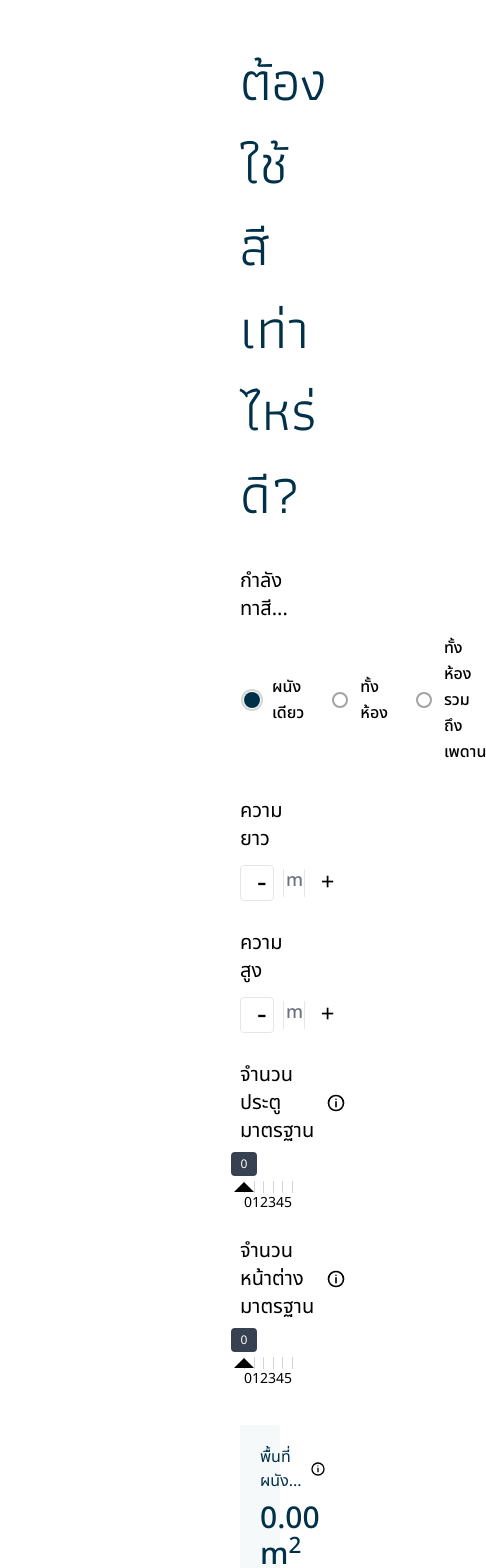
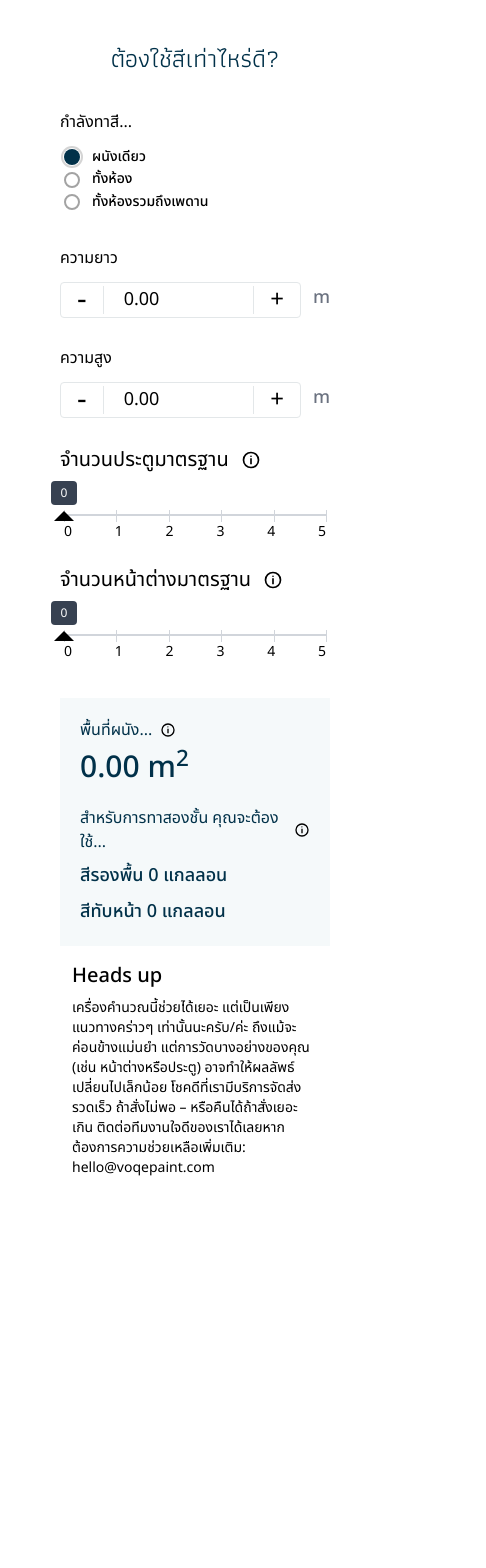
Before and after one commit to AungKyawPhyo1142/paint-calculator, a React (Vite) app: page / in a window 390 px wide. Shown: the top 1568 px of the page, 486 px wide, since content can reach past the window. After the commit the page ends 1218 px from the top, so only its background shows below. Built offline with nearby package versions, Linux system fonts and the light colour scheme.

Commit message:
style: responsive

```diff
--- a/src/App.tsx
+++ b/src/App.tsx
@@ -100,15 +100,15 @@ function App() {
 
   return (
     <>
-      <div className=" min-h-screen w-full flex flex-col items-center justify-center font-noto-thai px-60 py-10">
+      <div className=" min-h-screen w-full flex flex-col items-center justify-center font-noto-thai px-5 py-10 md:px-60 sm:px-3">
         <div className=" px-10  w-full">
-          <h1 className="text-[#013149] text-[55px] text-center athiti-regular">
+          <h1 className="text-[#013149] sm:text-[55px] text-[25px] text-center athiti-regular">
             ต้องใช้สีเท่าไหร่ดี?
           </h1>
           <div className="mt-8">
-            <h3 className="text-xl text-[#000]">กำลังทาสี...</h3>
-            <div className="mt-3 flex gap-x-6 items-center">
-              <div className="flex items-center gap-x-2">
+            <h3 className="sm:text-xl text-base text-[#000]">กำลังทาสี...</h3>
+            <div className="mt-3 flex gap-x-6 sm:items-center sm:flex-row flex-col items-start">
+              <div className="flex  items-center gap-x-2 ">
                 <RadioBox
                   name="roomType"
                   id="singleWall"
@@ -162,7 +162,7 @@ function App() {
                     <InfoIcon className="w-4 h-4 " />
                   </a>
                   <Tooltip anchorSelect=".walls-tooltip" place="right">
-                    <p>
+                    <p className="sm:text-base text-xs">
                       The total area of walls to paint, with windows and doors
                       removed
                     </p>
@@ -181,17 +181,19 @@ function App() {
                     <InfoIcon className="w-4 h-4 " />
                   </a>
                   <Tooltip anchorSelect=".paint-tooltip" place="right">
-                    <p>Enough for two coats, with +10% allowance included</p>
+                    <p className="sm:text-base text-xs">
+                      Enough for two coats, with +10% allowance included
+                    </p>
                   </Tooltip>
                 </div>
-                <h1 className="text-3xl font-[500]">
+                <h1 className="text-lg sm:text-3xl font-[500]">
                   สีรองพื้น {amountOfPrimer} แกลลอน
                 </h1>
-                <h1 className="text-3xl font-[500]">
+                <h1 className="text-lg sm:text-3xl font-[500]">
                   สีทับหน้า {amountOfPaint} แกลลอน
                 </h1>
                 {roomType === "wholeRoomWithCel" && (
-                  <h1 className="text-3xl font-[500]">
+                  <h1 className="text-lg sm:text-3xl font-[500]">
                     สีทาเพดาน {amountOfCeilingPaint} แกลลอน
                   </h1>
                 )}
--- a/src/components/RadioBox.tsx
+++ b/src/components/RadioBox.tsx
@@ -23,7 +23,7 @@ const RadioBox: React.FC<Props> = (props) => {
       />
       <label
         htmlFor={id}
-        className="ml-3 cursor-pointer text-md font-[500] leading-relaxed "
+        className="ml-3 cursor-pointer sm:text-md text-sm font-[500] leading-relaxed "
       >
         {label}
       </label>
--- a/src/pages/RenderCalculator.tsx
+++ b/src/pages/RenderCalculator.tsx
@@ -34,7 +34,7 @@ const RenderCalculator: React.FC<Props> = ({
     <div className=" mt-8">
       <div className="flex flex-col gap-y-7">
         <div className="flex flex-col gap-y-3">
-          <h1 className="text-xl">ความยาว</h1>
+          <h1 className="text-base sm:text-xl">ความยาว</h1>
           <div className="flex gap-x-3 w-full">
             <NumericInput value={length} setValue={setLength} />
             <span className="text-gray-500 mt-0.5 text-lg font-[500]">m</span>
@@ -42,16 +42,17 @@ const RenderCalculator: React.FC<Props> = ({
         </div>
         {selectedType !== "wholeRoomWithCel" && (
           <div className="flex flex-col gap-y-3">
-            <h1 className="text-xl">ความสูง</h1>
+            <h1 className="text-base sm:text-xl">ความสูง</h1>
             <div className="flex gap-x-3 w-full">
               <NumericInput value={height} setValue={setHeight} />
               <span className="text-gray-500 mt-0.5 text-lg font-[500]">m</span>
             </div>
           </div>
         )}
-        {(selectedType === "wholeRoom" || selectedType==='wholeRoomWithCel') && (
+        {(selectedType === "wholeRoom" ||
+          selectedType === "wholeRoomWithCel") && (
           <div className="flex flex-col gap-y-3">
-            <h1 className="text-xl">ความกว้าง</h1>
+            <h1 className="text-base sm:text-xl">ความกว้าง</h1>
             <div className="flex gap-x-3 w-full">
               <NumericInput value={width} setValue={setWidth} />
               <span className="text-gray-500 mt-0.5 text-lg font-[500]">m</span>
@@ -68,7 +69,9 @@ const RenderCalculator: React.FC<Props> = ({
                 </a>
               </div>
               <Tooltip anchorSelect=".doors-tooltip" place="right">
-                <p>ประตูมาตรฐานมีขนาดประมาณ 1.6 ตารางเมตร</p>
+                <p className="sm:text-base text-sm">
+                  ประตูมาตรฐานมีขนาดประมาณ 1.6 ตารางเมตร
+                </p>
               </Tooltip>
               <RangeSlider values={doors} setValues={setDoors} />
             </div>
@@ -80,7 +83,9 @@ const RenderCalculator: React.FC<Props> = ({
                 </a>
               </div>
               <Tooltip anchorSelect=".windows-tooltip" place="right">
-                <p>หน้าต่างมาตรฐานมีขนาดประมาณ 0.6 ตารางเมตร</p>
+                <p className="sm:text-base text-sm">
+                  หน้าต่างมาตรฐานมีขนาดประมาณ 0.6 ตารางเมตร
+                </p>
               </Tooltip>
               <RangeSlider values={windows} setValues={setWindows} />
             </div>
```
